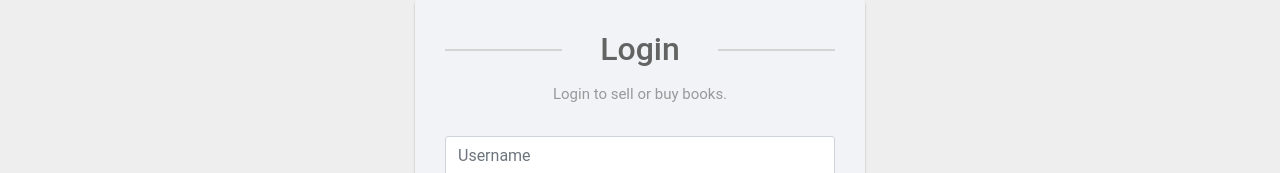
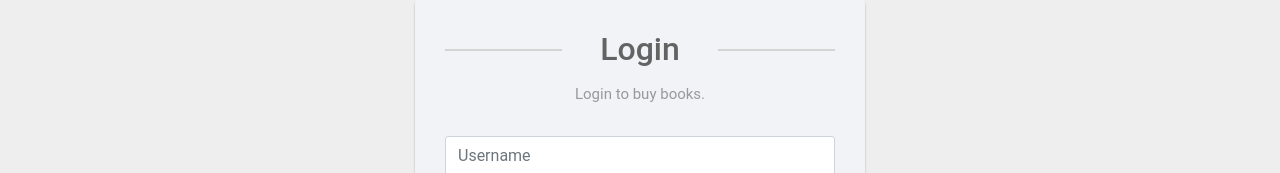
Before and after one commit to e-commerce-cse-442/Books2Go, a React (Create React App) app: page /login in a window 1280 px wide. Shown: the part 286-459 px from the top of the page. Built offline with nearby package versions, Linux system fonts and the light colour scheme.

Commit message:
Cookie implementation start

```diff
--- a/package.json
+++ b/package.json
@@ -16,6 +16,7 @@
     "md5": "^2.3.0",
     "pg": "^8.7.1",
     "react": "^17.0.2",
+    "react-cookie": "^4.1.1",
     "react-dom": "^17.0.2",
     "react-router-dom": "^5.3.0",
     "react-scripts": "^4.0.3",
--- a/src/App.js
+++ b/src/App.js
@@ -3,6 +3,7 @@ import Product from "./components/Product";
 import "./App.css";
 import "bootstrap/dist/css/bootstrap.min.css";
 import Navbar from "./components/Navbar";
+import { useCookies } from 'react-cookie';
 
 function HomeBackground() {
   return (
--- a/src/components/Login.js
+++ b/src/components/Login.js
@@ -4,12 +4,20 @@ import "./Signup.css"; //Will use same css as in the sign up css file
 import {useHistory} from 'react-router-dom';
 import Navbar from "./Navbar";
 import { Link } from "react-router-dom";
+import { useCookies } from 'react-cookie';
 
 function Login() {
   const [username, setUsername] = useState("");
   const [password, setPassword] = useState("");
   const [error, setError] = useState("");
+  const [cookies, setCookie] = useCookies(['user']); //cookies stuff
   const history = useHistory();
+
+  const setUserCookies = () => {
+    //sets cookie to have the username
+    setCookie('Name', username, { path: '/' });
+ };
+
   //below function will be activated when login form submitted,
   const handleLogin = async (e) => {
     e.preventDefault();
@@ -25,6 +33,8 @@ function Login() {
       if(data.message == "Login Successful!"){
         history.push('/shop'); //If login successful, page will log in and open the /shop
         //Later I may want to incorporate cookies upon login
+        //can set cookies here
+        setUserCookies() ;
       }
       else{
         setError(data.message); //Will set the error message to the msg in data
@@ -42,7 +52,7 @@ function Login() {
         <div class="signup-form">
           <form onSubmit={handleLogin}>
             <h2>Login</h2>
-            <p class="hint-text">Login to sell or buy books.</p>
+            <p class="hint-text">Login to buy books.</p>
 
             <div class="form-group">
               <input
--- a/src/components/Navbar.js
+++ b/src/components/Navbar.js
@@ -2,6 +2,8 @@ import React from "react";
 import logo from "../images/Logo.png";
 import "./Navbar.css";
 import { Link } from "react-router-dom";
+import { useCookies } from 'react-cookie';
+import username from "./Login";
 
 
 function Navbar() {
@@ -49,6 +51,10 @@ function Navbar() {
             </li>
           </ul>
           <form class="form-inline my-2 my-lg-0">
+            {/*The below line is to welcome the user if logged in */}
+
+            {(username != "") ? ( <div class="error">Hi, {username}! </div>) : ""}
+
             <input
               class="form-control mr-sm-2"
               type="search"
```
Also changed, not shown: src/index.js (+7 -2 lines), 2 other files (tests, documents, lock files or other folders).
